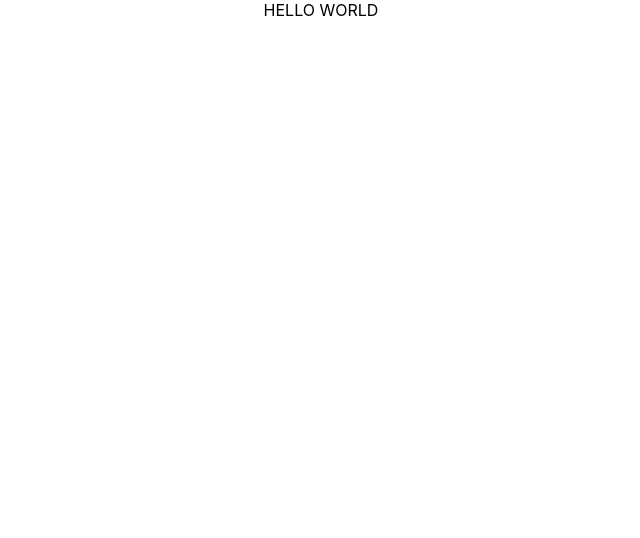
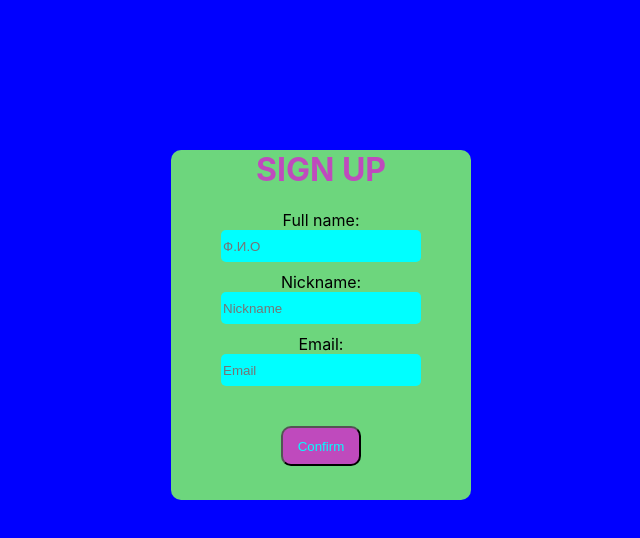
Before and after one commit to Ibristi/Homeworks, a React (Create React App) app: page / in a window 1280 px wide. Shown: the top 538 px of the page, without its empty margins (319-959 px from the left). Built offline with nearby package versions, Linux system fonts and the light colour scheme.

Commit message:
sign up form

```diff
--- a/public/index.html
+++ b/public/index.html
@@ -18,6 +18,5 @@
   <body>
     <noscript>You need to enable JavaScript to run this app.</noscript>
     <div id="root"></div>
-
   </body>
 </html>
--- a/src/App.css
+++ b/src/App.css
@@ -1,7 +1,53 @@
 .App {
   text-align: center;
+  width: 300px;
+  height: 350px;
+  background-color: rgb(109, 214, 125);
+  margin: 0 auto;
+  border-radius: 10px;
+}
+.form{
+  margin-top: 150px;
+}
+.name-part{
+  width: 200px;
+  display: flex;
+  flex-direction: column;
+  margin-left: 50px;
+}
+.username-part{
+  width: 200px;
+  display: flex;
+  flex-direction: column;
+  margin-left: 50px;
+  margin-top: 10px;
+}
+.email-part{
+  width: 200px;
+  display: flex;
+  flex-direction: column;
+  margin-left: 50px;
+  margin-top: 10px;
 }
 
+.btn{
+  width: 80px;
+  height: 40px;
+  margin-top: 40px;
+  border-radius: 10px;
+  background-color: #bf4abd;
+  color: aqua;
+}
+input{
+  border: none;
+  border-radius: 5px;
+  background-color: aqua;
+  height: 30px;
+}
+h1{
+  color: #bf4abd;
+}
+/* ----------------------------- */
 .App-logo {
   height: 40vmin;
   pointer-events: none;
--- a/src/App.js
+++ b/src/App.js
@@ -1,10 +1,28 @@
 import './App.css'
 
-
 function App() {
-	return <div className='App'>
-		HELLO WORLD
-  </div>
+	return (
+		<div className='App'>
+			<form className='form'>
+				<div className='container'>
+					<h1>SIGN UP</h1>
+					<div className='name-part'>
+						Full name:
+						<input type='text' placeholder='Ф.И.О' />
+					</div>
+					<div className='username-part'>
+						Nickname:
+						<input type='text' placeholder='Nickname' />
+					</div>
+					<div className='email-part'>
+						Email:
+						<input type='email' placeholder='Email' />
+					</div>
+					<button className='btn'>Confirm</button>
+				</div>
+			</form>
+		</div>
+	)
 }
 
 export default App
--- a/src/index.css
+++ b/src/index.css
@@ -5,6 +5,7 @@ body {
     sans-serif;
   -webkit-font-smoothing: antialiased;
   -moz-osx-font-smoothing: grayscale;
+  background-color: blue;
 }
 
 code {
```
